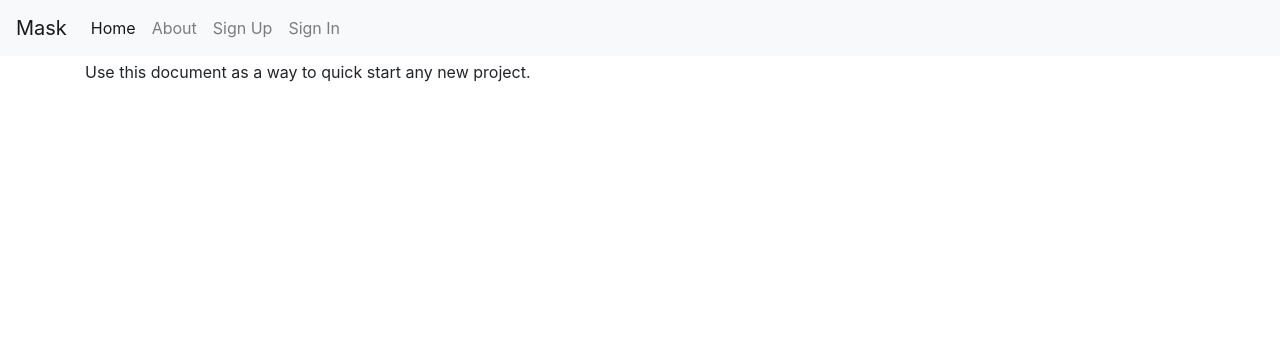
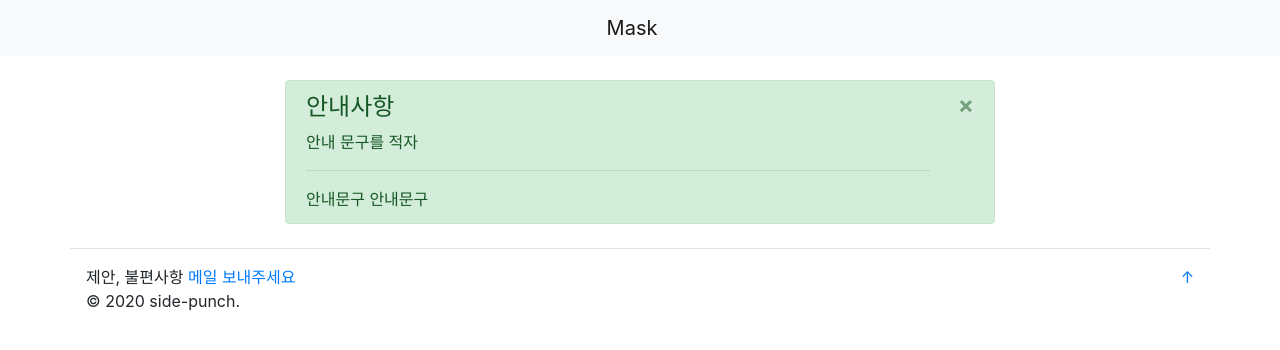
Before and after one commit to kim-sardine/masksk, a Django app: page / in a window 1280 px wide. Shown: the top 350 px of the page. Run offline with Django 3.2, Linux system fonts and the light colour scheme; data that the repository does not hold is empty; some libraries are stand-ins or nearby versions.

Commit message:
Add home template

```diff
--- a/config/settings/base.py
+++ b/config/settings/base.py
@@ -60,7 +60,7 @@ DJANGO_APPS = [
     "django.contrib.sites",
     "django.contrib.messages",
     "django.contrib.staticfiles",
-    # "django.contrib.humanize", # Handy template tags
+    "django.contrib.humanize",
     "django.contrib.admin",
     "django.forms",
 ]
--- a/config/urls.py
+++ b/config/urls.py
@@ -5,21 +5,21 @@ from django.contrib import admin
 from django.views.generic import TemplateView
 from django.views import defaults as default_views
 
+from mask.stores.views import main_view
 
 urlpatterns = [
-    path("", TemplateView.as_view(template_name="pages/home.html"), name="home"),
+    path("", main_view, name="home"),
+    path(settings.ADMIN_URL, admin.site.urls),
+
+    # path("", TemplateView.as_view(template_name="pages/home.html"), name="home"),
     path(
         "about/", TemplateView.as_view(template_name="pages/about.html"), name="about"
     ),
 
-    path(settings.ADMIN_URL, admin.site.urls),
-
     path("stores/", include("mask.stores.urls")),
 
-    # User management
-    path("users/", include("mask.users.urls", namespace="users")),
-    path("accounts/", include("allauth.urls")),
-    # Your stuff: custom urls includes go here
+    # path("users/", include("mask.users.urls", namespace="users")),
+    # path("accounts/", include("allauth.urls")),
 ] + static(settings.MEDIA_URL, document_root=settings.MEDIA_ROOT)
 
 
--- a/mask/static/css/project.css
+++ b/mask/static/css/project.css
@@ -11,3 +11,36 @@
   background-color: #f2dede;
   border-color: #eed3d7;
 }
+
+.my-card-now-in-stock {
+  border: green solid 3px !important;
+}
+
+.my-card-not-in-stock {
+  border: red solid 3px !important;
+}
+
+.my-alert-now-in-stock {
+  color: #155724;
+  background-color: #d4edda;
+  border-color: #c3e6cb;
+}
+
+.my-alert-not-in-stock {
+  color: #721c24;
+  background-color: #f8d7da;
+  border-color: #f5c6cb;
+}
+
+.my-card-img {
+  width: 100%;
+  border: solid 1px #eed3d7;
+}
+
+.my-card-body {
+  flex: 1 1 auto;
+}
+
+.my-card-text {
+  font-size: 14px;
+}
--- a/mask/stores/views.py
+++ b/mask/stores/views.py
@@ -9,6 +9,13 @@ from mask.stores.models import Store
 
 logger = logging.getLogger(__name__)
 
+def main_view(request):
+    context = {}
+
+    stores = Store.objects.filter(is_visible=True)
+    context['stores'] = stores
+
+    return render(request, 'stores/main.html', context)
 
 def dummy_view(request):
     """
--- a/mask/templates/base.html
+++ b/mask/templates/base.html
@@ -5,8 +5,8 @@
     <meta http-equiv="x-ua-compatible" content="ie=edge">
     <title>{% block title %}Mask{% endblock title %}</title>
     <meta name="viewport" content="width=device-width, initial-scale=1.0">
-    <meta name="description" content="">
-    <meta name="author" content="">
+    <meta name="description" content="마스크 정보 모니터링">
+    <meta name="author" content="kim.sardine">
 
     <!-- HTML5 shim, for IE6-8 support of HTML5 elements -->
     <!--[if lt IE 9]>
@@ -35,41 +35,8 @@
   <body>
 
     <div class="mb-1">
-      <nav class="navbar navbar-expand-md navbar-light bg-light">
-        <button class="navbar-toggler navbar-toggler-right" type="button" data-toggle="collapse" data-target="#navbarSupportedContent" aria-controls="navbarSupportedContent" aria-expanded="false" aria-label="Toggle navigation">
-          <span class="navbar-toggler-icon"></span>
-        </button>
+      <nav class="navbar-light bg-light text-center p-2">
         <a class="navbar-brand" href="{% url 'home' %}">Mask</a>
-
-        <div class="collapse navbar-collapse" id="navbarSupportedContent">
-          <ul class="navbar-nav mr-auto">
-            <li class="nav-item active">
-              <a class="nav-link" href="{% url 'home' %}">Home <span class="sr-only">(current)</span></a>
-            </li>
-            <li class="nav-item">
-              <a class="nav-link" href="{% url 'about' %}">About</a>
-            </li>
-            {% if request.user.is_authenticated %}
-              <li class="nav-item">
-                {# URL provided by django-allauth/account/urls.py #}
-                <a class="nav-link" href="{% url 'users:detail' request.user.username  %}">{% trans "My Profile" %}</a>
-              </li>
-              <li class="nav-item">
-                {# URL provided by django-allauth/account/urls.py #}
-                <a class="nav-link" href="{% url 'account_logout' %}">{% trans "Sign Out" %}</a>
-              </li>
-            {% else %}
-              <li class="nav-item">
-                {# URL provided by django-allauth/account/urls.py #}
-                <a id="sign-up-link" class="nav-link" href="{% url 'account_signup' %}">{% trans "Sign Up" %}</a>
-              </li>
-              <li class="nav-item">
-                {# URL provided by django-allauth/account/urls.py #}
-                <a id="log-in-link" class="nav-link" href="{% url 'account_login' %}">{% trans "Sign In" %}</a>
-              </li>
-            {% endif %}
-          </ul>
-        </div>
       </nav>
 
     </div>
@@ -87,6 +54,15 @@
       {% endblock content %}
 
     </div> <!-- /container -->
+
+
+    <footer>
+      <div class="container border-top p-3">
+        <span class="float-right"><a href="#">↑</a></span>
+        <div>제안, 불편사항 <a href="mailto:kim.sardine@gmail.com">메일 보내주세요</a></div>
+        <div>© 2020 side-punch.</div>
+      </div>
+    </footer>
 
     {% block modal %}{% endblock modal %}
 
@@ -107,7 +83,6 @@
 
       <script src="{% static 'js/project.js' %}"></script>
 
-
     {% endblock javascript %}
   </body>
 </html>
--- /dev/null
+++ b/mask/templates/stores/main.html
@@ -0,0 +1,24 @@
+{% extends "base.html" %}
+
+{% block content %}
+
+<div class="col-lg-8 mx-auto my-4">
+    <div class="alert alert-success alert-dismissible fade show" role="alert">
+        <h4 class="alert-heading">안내사항</h4>
+        <p>안내 문구를 적자</p>
+        <hr>
+        <p class="mb-0">안내문구 안내문구</p>
+    <button type="button" class="close" data-dismiss="alert" aria-label="Close">
+        <span aria-hidden="true">&times;</span>
+    </button>
+    </div>
+</div>
+
+<div class="col-lg-8 mx-auto my-4">
+    <div class="bg-white rounded box-shadow">
+        {% for store in stores %}
+            {% include "stores/include/store_list_each.html" with store=store %}
+        {% endfor %}
+    </div>
+</div>
+{% endblock content %}
```
Also changed, not shown: mask/stores/models.py (+42 -0 lines), mask/templates/stores/include/store_list_each.html (added, +35 -0 lines).
